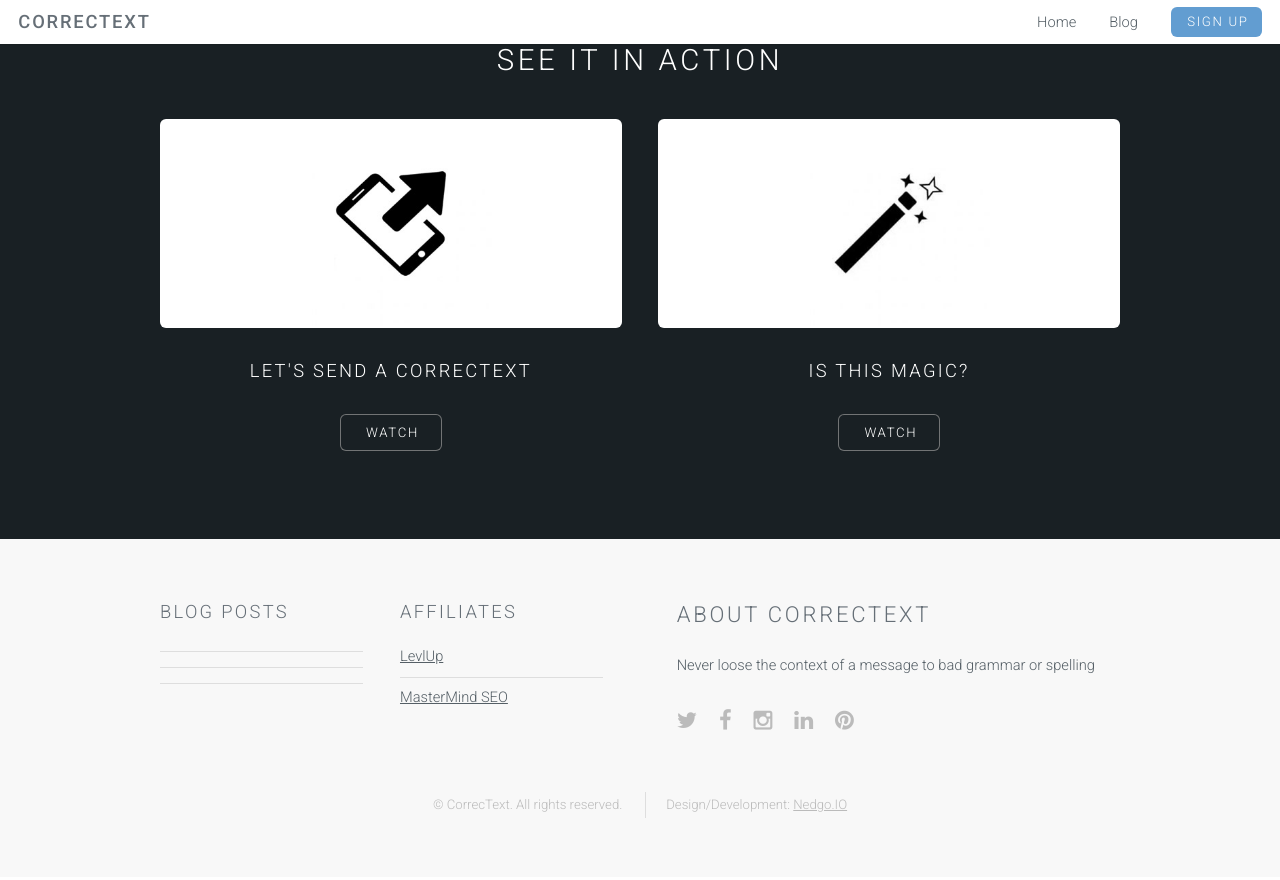
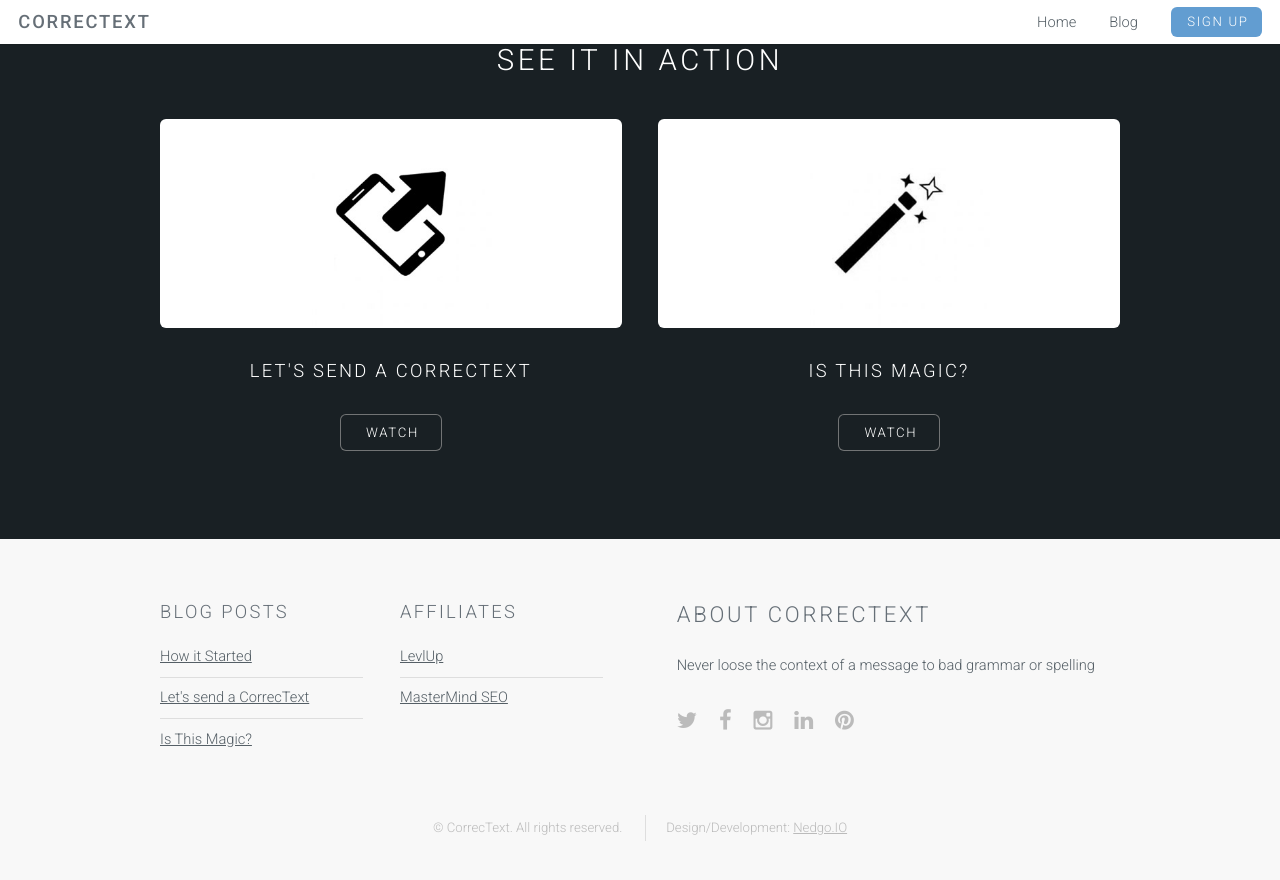
Before and after one commit to LevlUp/correctext, a Jekyll site: the page built from index.html, in a window 1280 px wide and 900 px high, scrolled down 1184 px. Shown: the top 880 px of the window. Built offline with Jekyll 4.4.1, drawn with Linux system fonts in a browser that asks for light colours.

Commit message:
update footer blog posts

```diff
--- a/_includes/footer.html
+++ b/_includes/footer.html
@@ -7,10 +7,9 @@
                     <div class="6u">
                         <h3>Blog Posts</h3>
                         <ul class="alt">
-                            <li><a href="#"></a></li>
-                            <li><a href="#"></a></li>
-                            <li><a href="#"></a></li>
-                            <li><a href="#"></a></li>
+                            <li><a href="/2015/02/17/How-it-Started.html">How it Started</a></li>
+                            <li><a href="/2015/02/06/Let's-send-a-CorrecText.html">Let's send a CorrecText</a></li>
+                            <li><a href="/2015/01/30/Is-This-Magic.html">Is This Magic?</a></li>
                         </ul>
                     </div>
                     <div class="6u">
```
